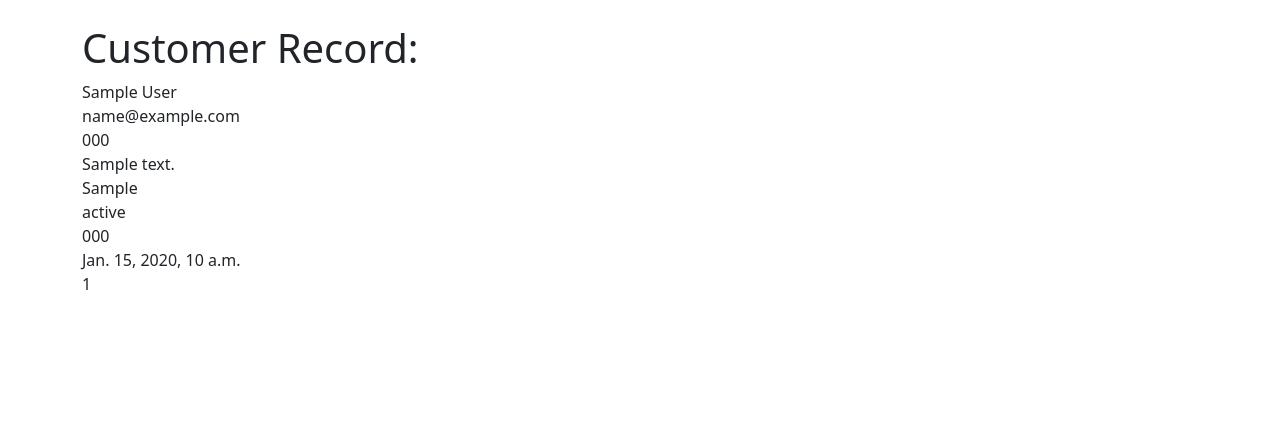
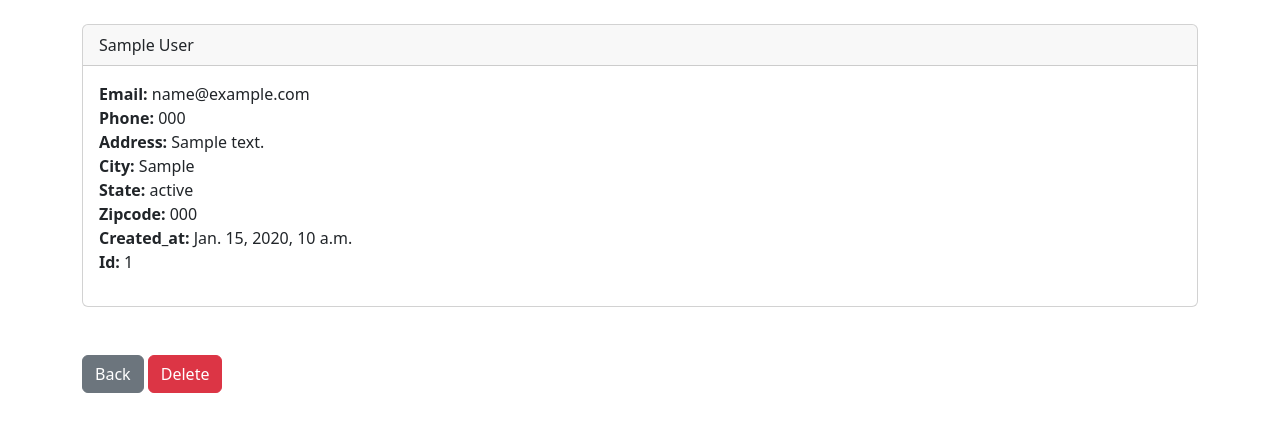
Before and after one commit to nikolaystankov1/Django-CRM, a Django app: page /customer/1 in a window 1280 px wide. Shown: the part 56-488 px from the top of the page. Run offline with Django 5.2, Linux system fonts and the light colour scheme; a user stored in the database is signed in; tables that the repository leaves empty hold one stand-in row (values such as "Sample post").

Commit message:
bootstrap card

```diff
--- a/website1/templates/customer.html
+++ b/website1/templates/customer.html
@@ -1,24 +1,30 @@
 {% extends 'base.html' %}
 {% block content %}
 
-<h1>Customer Record:</h1>
+<div class="card">
+    <div class="card-header">
+        {{ customer_record.first_name }} {{ customer_record.last_name }}
+    </div>
+    <div class="card-body">
+      <p class="card-text">
+        <strong>Email: </strong>{{ customer_record.email }}<br/>
+        <strong>Phone: </strong>{{ customer_record.phone }} <br/>
+        <strong>Address: </strong>{{ customer_record.address }}<br/>
+        <strong>City: </strong>{{ customer_record.city }}<br/>
+        <strong>State: </strong>{{ customer_record.state }}<br/>
+        <strong>Zipcode: </strong>{{ customer_record.zipcode }}<br/>
+        <strong>Created_at: </strong>{{ customer_record.created_at }}<br/>
+        <strong>Id: </strong>{{ customer_record.id }}
+      <p>
 
-{{ customer_record.first_name }} {{ customer_record.last_name }}
-<br/>
-{{ customer_record.email }}
-<br/>
-{{ customer_record.phone }}
-<br/>
-{{ customer_record.address }}
-<br/>
-{{ customer_record.city }}
-<br/>
-{{ customer_record.state }}
-<br/>
-{{ customer_record.zipcode }}
-<br/>
-{{ customer_record.created_at }}
-<br/>
-{{ customer_record.id }}
+    </div>
+  </div>
+
+<br/><br/>
+<a href = "{% url 'home' %}" class = "btn btn-secondary">Back</a>
+
+<a href = "{% url 'home' %}" class = "btn btn-danger">Delete</a>
+
+
 
 {% endblock %}
```
